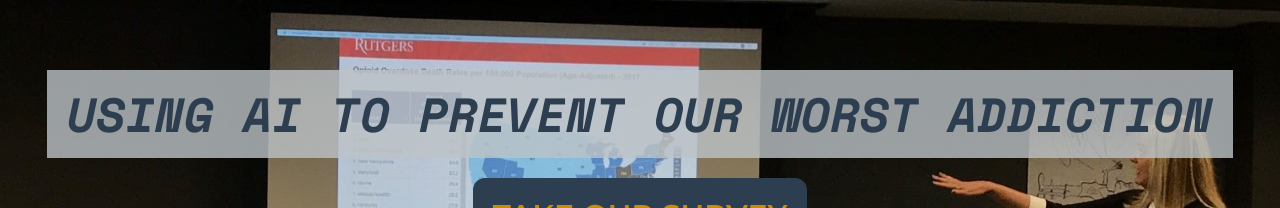
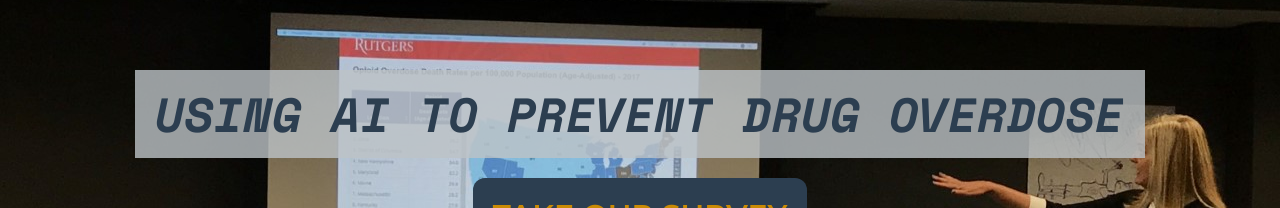
Before and after one commit to rayedchow/riskready, a Next.js app: page / in a window 1280 px wide. Shown: the part 138-346 px from the top of the page. Built offline with nearby package versions, Linux system fonts and the light colour scheme.

Commit message:
change in motto

```diff
--- a/src/pages/index.js
+++ b/src/pages/index.js
@@ -7,7 +7,7 @@ export default function Home() {
       <Navbar page={0} />
       <div className="w-full h-full flex flex-col items-center">
         <div className='w-full h-[50rem] min-h-[75%] bg-[url("/landingbg.jpeg")] bg-no-repeat bg-cover bg-center grow flex flex-col items-center'>
-          <div className='text-5xl p-5 text-center mt-[10%] max-w-fit max-h-fit text-clip text-[#2c3e50] landingtitle'>USING AI TO PREVENT OUR WORST ADDICTION</div>
+          <div className='text-5xl p-5 text-center mt-[10%] max-w-fit max-h-fit text-clip text-[#2c3e50] landingtitle'>USING AI TO PREVENT DRUG OVERDOSE</div>
           <Link href='/survey' className="text-3xl p-5 rounded-xl bg-[#2c3e50] text-[#CA8A04] font-semibold mt-5 cursor-pointer">TAKE OUR SURVEY</Link>
         </div>
         <div className='flex flex-col items-center bg-[url("/aboutus.jpeg")] bg-cover bg-center bg-no-repeat'>
```
